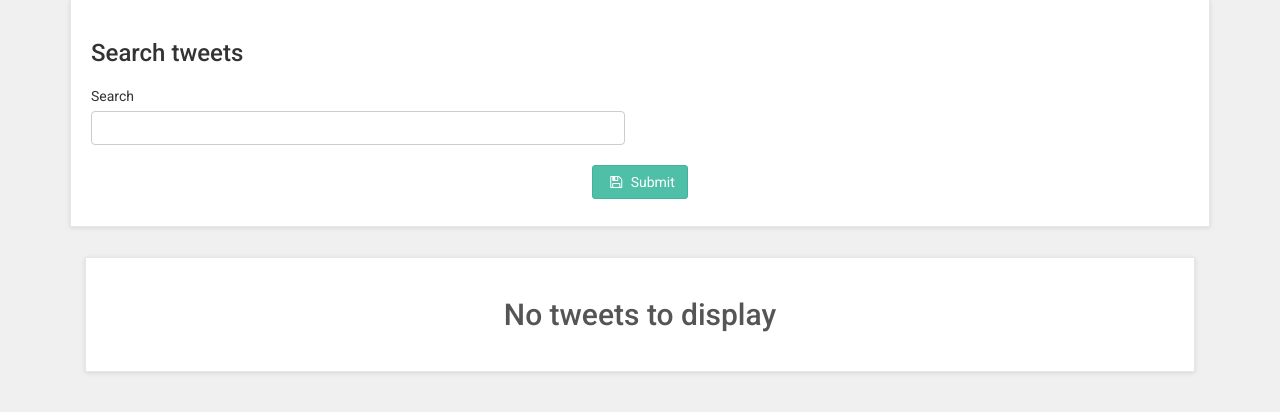
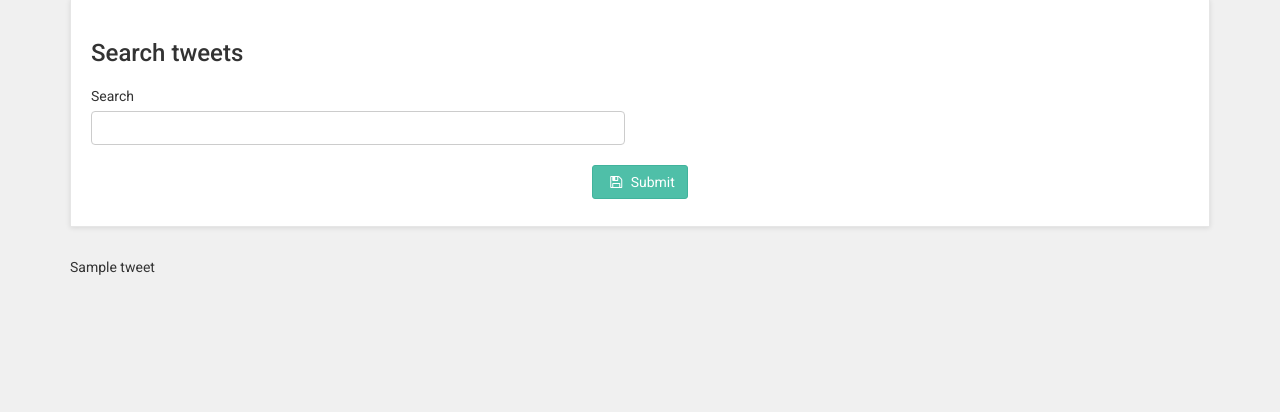
Before and after one commit to vickz84259/personal_website, a Flask app: template templates/demo/index.html in a window 1280 px wide. Shown: the part 159-571 px from the top of the page. Run offline with Flask 2, Linux system fonts and the light colour scheme; the template is opened without the code that fills it: most values are stand-ins (such as "Sample title", 1, 10 or a date in 2020).

Commit message:
Modified template to facilitate showing of tweets
Signed-off-by: Victor Otieno Omondi <vickz84259@gmail.com>

```diff
--- a/templates/demo/index.html
+++ b/templates/demo/index.html
@@ -88,6 +88,7 @@
  __________________________________________ -->
             <div class="container">
 
+                {%- if tweets == [] %}
                 <div class="col-md-12" data-animate="fadeInUp">
 
                     <div id="blog-homepage" class="row">
@@ -100,6 +101,11 @@
                     </div>
                     <!-- /#blog-homepage -->
                 </div>
+                {%- else %}
+                    {%- for tweet in tweets %}
+                        {{ tweet }}
+                    {%- endfor %}
+                {%- endif %}
             </div>
             <!-- /.container -->
 
```
